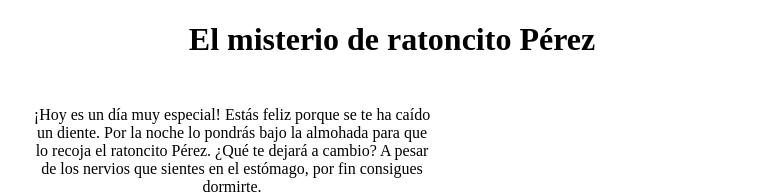
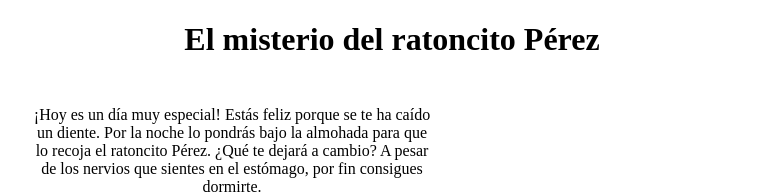
Before and after one commit to eduvowo/MIA_20240804, a plain HTML site: page index.html in a window 1280 px wide. Shown: the top 194 px of the page, without its empty margins (248-1031 px from the left). Drawn offline with Linux system fonts and the light colour scheme.

Commit message:
Add files via upload

```diff
--- a/index.html
+++ b/index.html
@@ -29,7 +29,7 @@
     </style>
 </head>
 <body>
-    <h1 class="titulo">El misterio de ratoncito Pérez</h1>
+    <h1 class="titulo">El misterio del ratoncito Pérez</h1>
     <div class="cuerpo">
         <div class="parrafo">
             <p>¡Hoy es un día muy especial! Estás feliz porque se te ha caído un diente. Por la noche lo pondrás bajo la almohada para que lo recoja el ratoncito Pérez. ¿Qué te dejará a cambio? A pesar de los nervios que sientes en el estómago, por fin consigues dormirte.</p>
```
